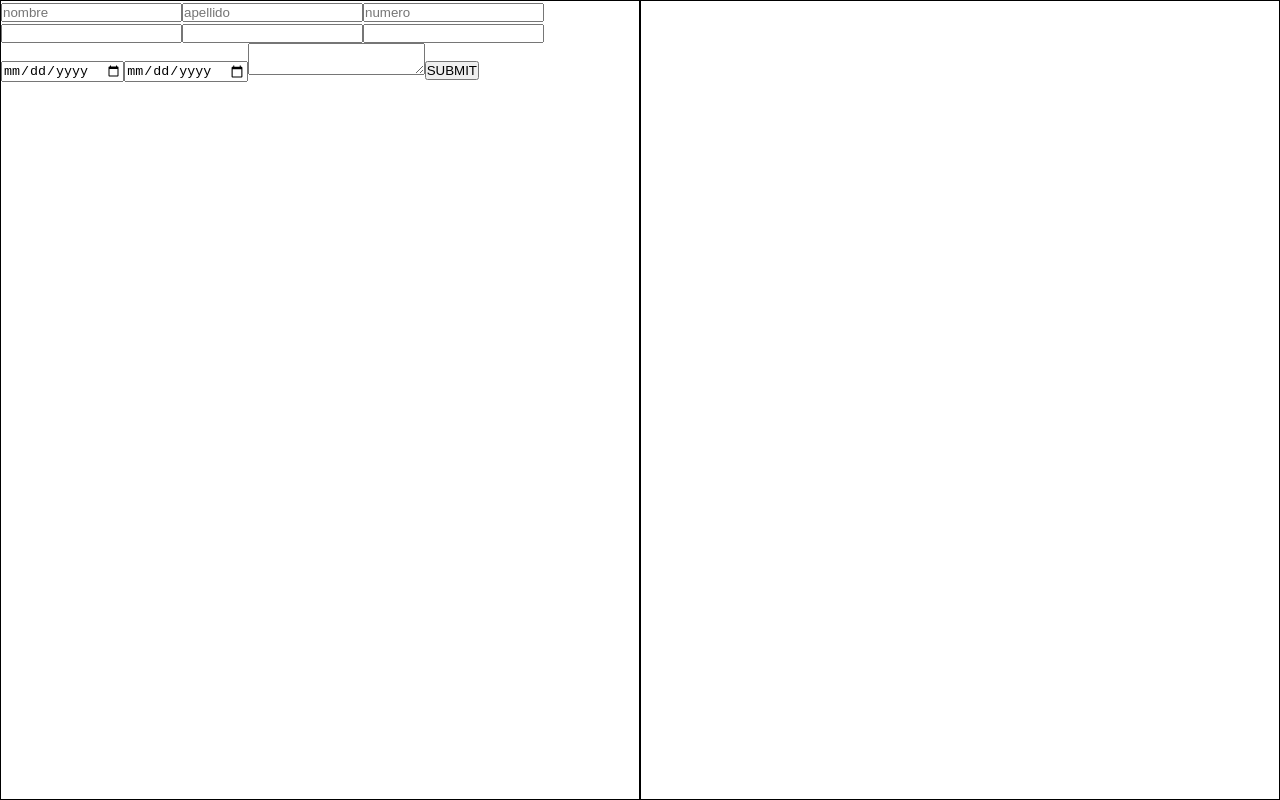
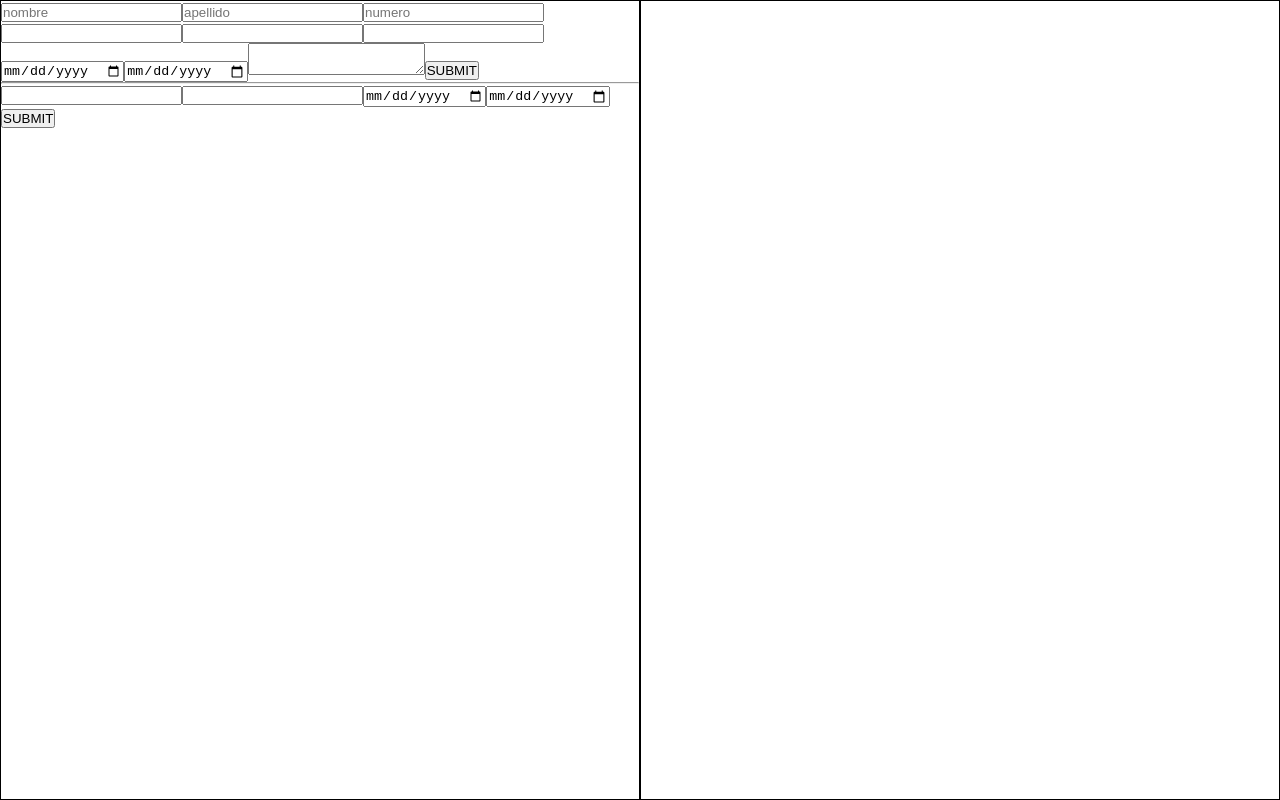
Before and after one commit to matalvarez10/React-resume, a React (Vite) app: page / in a window 1280 px wide. Built offline with nearby package versions, Linux system fonts and the light colour scheme.

Commit message:
adding initial inputs for the education tab of the resume

```diff
--- a/src/App.tsx
+++ b/src/App.tsx
@@ -7,6 +7,7 @@ import InputsExperience from "./components/inputs-components/input-experience-co
 import { IExperienceData } from "./interfaces/inputExperience.interface";
 import AllJobsComponent from "./components/inputs-components/input-experience-components/allJobsComponent";
 import { initialExperienceId } from "./components/inputs-components/input-experience-components/inputseExperienceComponent";
+import InputEducation from "./components/inputs-components/input-education-components/inputsEducationComponent";
 
 function App() {
   const [formData, setFormData] = useState<IDescriptionData>({
@@ -60,6 +61,8 @@ function App() {
           handleExpResumeData={handleExpResumeData}
         ></AllJobsComponent>
         <InputsExperience handleClickExp={handleClickExp}></InputsExperience>
+        <hr />
+        <InputEducation></InputEducation>
       </InputsFieldComponent>
       <ResumeComponent
         formData={formData}
--- /dev/null
+++ b/src/components/inputs-components/input-education-components/inputsEducationComponent.tsx
@@ -0,0 +1,51 @@
+import { IEducationData } from "../../../interfaces/inputEducation.interface";
+import { useState, ChangeEvent } from "react";
+
+const InputEducation = () => {
+  const [educationData, setEducationData] = useState<IEducationData>(initialValues);
+
+  const handleEducationData = (event: ChangeEvent<HTMLInputElement>) => {
+    const { name, value } = event.target;
+    setEducationData({ ...educationData, [name]: value });
+  };
+  console.log(educationData);
+  return (
+    <form>
+      <input
+        type="text"
+        name="courseStudied"
+        value={educationData.courseStudied}
+        onChange={handleEducationData}
+      />
+      <input
+        type="text"
+        name="institucion"
+        value={educationData.institucion}
+        onChange={handleEducationData}
+      />
+      <input
+        type="date"
+        name="fechaInicio"
+        value={educationData.fechaInicio}
+        onChange={handleEducationData}
+      />
+      <input
+        type="date"
+        name="fechaTermino"
+        value={educationData.fechaTermino}
+        onChange={handleEducationData}
+      />
+      <button type="button">SUBMIT</button>
+    </form>
+  );
+};
+
+let initialValues = {
+  id: 0,
+  courseStudied: "",
+  institucion: "",
+  fechaInicio: "",
+  fechaTermino: "",
+};
+export let initialEducationId = 0;
+export default InputEducation;
--- a/src/components/inputsFieldComponent.tsx
+++ b/src/components/inputsFieldComponent.tsx
@@ -1,13 +1,13 @@
 export interface InputChildrenComponent {
-    children: React.ReactNode;
-  }
-
-const InputsFieldComponent:React.FC<InputChildrenComponent> = ({children}) => {
-    return (
-    <div className="contenedor">
-        {children}
-    </div>
-    );
+  children: React.ReactNode;
 }
 
+const InputsFieldComponent: React.FC<InputChildrenComponent> = ({
+  children,
+}) => {
+  return <div className="contenedor">
+    {children}
+  </div>;
+};
+
 export default InputsFieldComponent;
```
Also changed, not shown: src/interfaces/inputEducation.interface.ts (added, +7 -0 lines).
